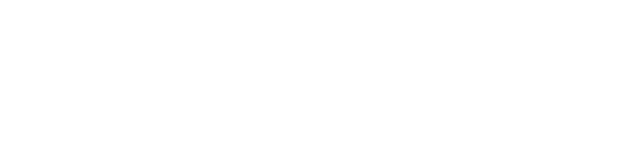
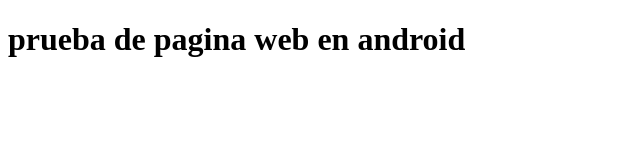
Before and after one commit to kikig1893/PruebaVsCode, a plain HTML site: page prueba/index.html in a window 1280 px wide. Shown: the whole page, without its empty margins (0-640 px from the left). Drawn offline with Linux system fonts and the light colour scheme.

Commit message:
agregado texto de prueba pagina web

```diff
--- a/prueba/index.html
+++ b/prueba/index.html
@@ -7,6 +7,6 @@
     <title>Document</title>
 </head>
 <body>
-
+    <h1>prueba de pagina web en android</h1>
 </body>
 </html>
```
